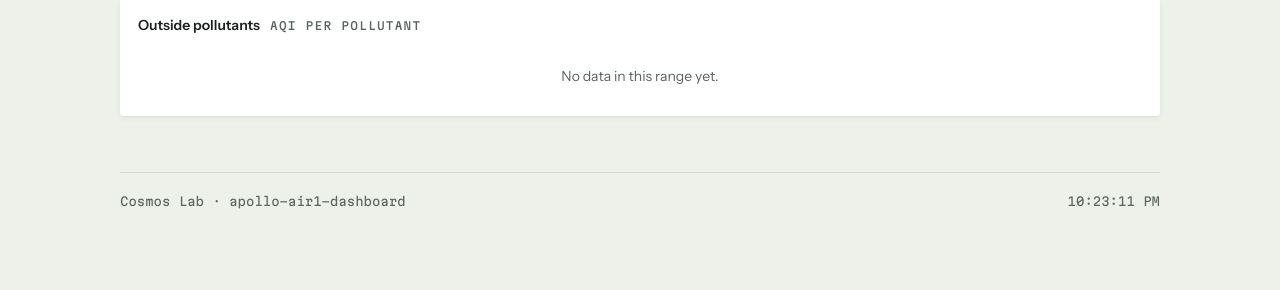
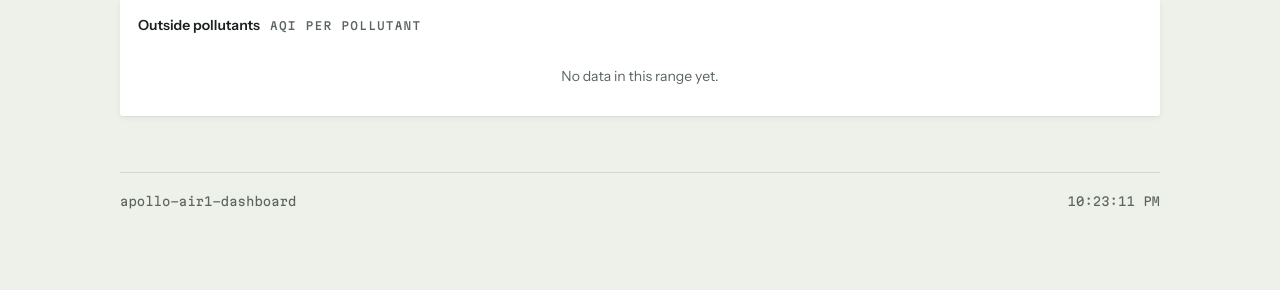
Before and after one commit to ncrosty58/apollo-air1-dashboard, a Flask app: page /technical in a window 1280 px wide. Shown: the part 825-1115 px from the top of the page. Run offline with Flask 3, Linux system fonts and the light colour scheme; data that the repository does not hold is empty.

Commit message:
Drop "Cosmos Lab" from titles, footer, and PWA manifest
Finishes the branding removal: strip "Cosmos Lab" from every page <title>
(normalizing them all to end in "Apollo AIR-1", including the forecast title
that lacked it), the footer line (now just "apollo-air1-dashboard"), and the
web app manifest name ("Apollo AIR-1"). No "Cosmos Lab" remains in any
user-facing surface.

Co-Authored-By: Claude Opus 4.8 <noreply@anthropic.com>

```diff
--- a/templates/forecast.html
+++ b/templates/forecast.html
@@ -2,7 +2,7 @@
 <html lang="en">
 <head>
   <meta charset="utf-8">
-  <title>Forecast — Cosmos Lab</title>
+  <title>Forecast — Apollo AIR-1</title>
   <meta name="viewport" content="width=device-width, initial-scale=1, viewport-fit=cover">
   <link rel="stylesheet" href="{{ url_for('static', filename='style.css') }}">
   <link rel="manifest" href="{{ url_for('static', filename='manifest.webmanifest') }}">
@@ -90,7 +90,7 @@
   </section>
 
   <footer class="page-footer">
-    <span>Cosmos Lab · apollo-air1-dashboard</span>
+    <span>apollo-air1-dashboard</span>
     <span id="footer-clock"></span>
   </footer>
 </div>
--- a/templates/index.html
+++ b/templates/index.html
@@ -2,7 +2,7 @@
 <html lang="en">
 <head>
   <meta charset="utf-8">
-  <title>Apollo AIR-1 — Cosmos Lab</title>
+  <title>Apollo AIR-1</title>
   <meta name="viewport" content="width=device-width, initial-scale=1, viewport-fit=cover">
   <link rel="stylesheet" href="{{ url_for('static', filename='style.css') }}">
   <link rel="manifest" href="{{ url_for('static', filename='manifest.webmanifest') }}">
@@ -124,7 +124,7 @@
   </section>
 
   <footer class="page-footer">
-    <span>Cosmos Lab · apollo-air1-dashboard</span>
+    <span>apollo-air1-dashboard</span>
     <span id="footer-clock"></span>
   </footer>
 </div>
--- a/templates/indoor.html
+++ b/templates/indoor.html
@@ -2,7 +2,7 @@
 <html lang="en">
 <head>
   <meta charset="utf-8">
-  <title>Indoor — Apollo AIR-1 — Cosmos Lab</title>
+  <title>Indoor — Apollo AIR-1</title>
   <meta name="viewport" content="width=device-width, initial-scale=1, viewport-fit=cover">
   <link rel="stylesheet" href="{{ url_for('static', filename='style.css') }}">
   <link rel="manifest" href="{{ url_for('static', filename='manifest.webmanifest') }}">
@@ -222,7 +222,7 @@
   </section>
 
   <footer class="page-footer">
-    <span>Cosmos Lab · apollo-air1-dashboard</span>
+    <span>apollo-air1-dashboard</span>
     <span id="footer-clock"></span>
   </footer>
 </div>
--- a/templates/technical.html
+++ b/templates/technical.html
@@ -2,7 +2,7 @@
 <html lang="en">
 <head>
   <meta charset="utf-8">
-  <title>Outdoor — Apollo AIR-1 — Cosmos Lab</title>
+  <title>Outdoor — Apollo AIR-1</title>
   <meta name="viewport" content="width=device-width, initial-scale=1, viewport-fit=cover">
   <link rel="stylesheet" href="{{ url_for('static', filename='style.css') }}">
   <link rel="manifest" href="{{ url_for('static', filename='manifest.webmanifest') }}">
@@ -151,7 +151,7 @@
   </section>
 
   <footer class="page-footer">
-    <span>Cosmos Lab · apollo-air1-dashboard</span>
+    <span>apollo-air1-dashboard</span>
     <span id="footer-clock"></span>
   </footer>
 </div>
```
Also changed, not shown: static/manifest.webmanifest.
